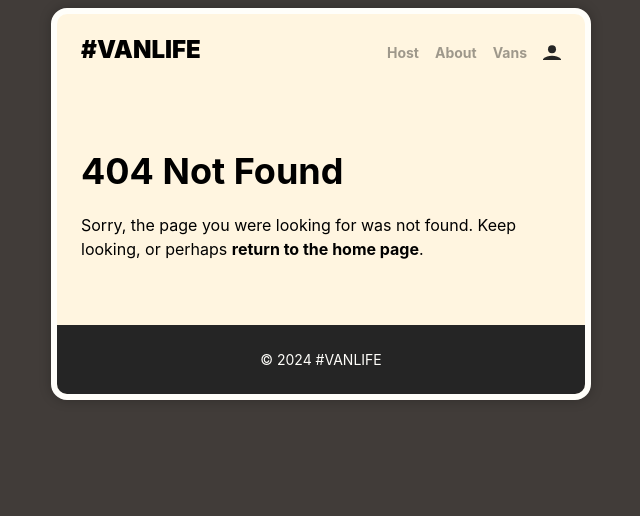
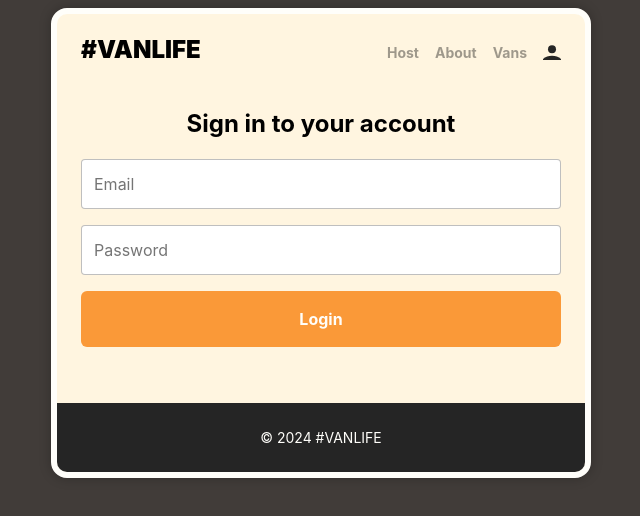
Before and after one commit to joaka91/van-life, a React (Vite) app: page /login in a window 1280 px wide. Before the commit this address had no page. Shown: the top 516 px of the page, without its empty margins (319-959 px from the left). Built offline with nearby package versions, Linux system fonts and the light colour scheme; what miragejs would draw is missing.

Commit message:
Auth layout component and protected routes

```diff
--- /dev/null
+++ b/src/components/AuthRequired.jsx
@@ -0,0 +1,9 @@
+import { Navigate, Outlet } from "react-router"
+
+export default function AuthRequired() {
+  const auth = false
+  if (!auth) {
+    return <Navigate to="/login" state={{ message: "You have to login first" }} />
+  }
+  return <Outlet />
+}
--- a/src/main.jsx
+++ b/src/main.jsx
@@ -4,6 +4,7 @@ import { BrowserRouter, Routes, Route } from 'react-router'
 import makeServer from "./server"
 import Home from "./pages/Home"
 import About from "./pages/About"
+import Login from './pages/Login'
 import NotFound from "./pages/NotFound"
 import Vans from "./pages/vans/Vans"
 import Van from "./pages/vans/Van"
@@ -17,6 +18,7 @@ import HostVanPhotos from "./pages/host/HostVanPhotos"
 import Reviews from "./pages/host/Reviews"
 import Layout from './components/Layout'
 import HostLayout from './components/HostLayout'
+import AuthRequired from './components/AuthRequired'
 
 makeServer()
 
@@ -27,12 +29,14 @@ function App() {
         <Route path="/" element={<Layout />} >
           <Route index element={<Home />} />
           <Route path="about" element={<About />} />
+          <Route path="login" element={<Login />} />
 
           <Route path="vans">
             <Route index element={<Vans />} />
             <Route path=":id" element={<Van />} />
           </Route>
 
+          <Route element={<AuthRequired />}>
             <Route path="host" element={<HostLayout />}>
               <Route index element={<Dashboard />} />
               <Route path="income" element={<Income />} />
@@ -46,6 +50,8 @@ function App() {
               </Route>
               <Route path="reviews" element={<Reviews />} />
             </Route>
+          </Route>
+
           <Route path="*" element={<NotFound />} />
         </Route>
       </Routes>
--- a/src/pages/Login.jsx
+++ b/src/pages/Login.jsx
@@ -1,7 +1,9 @@
 import { useState } from "react";
+import { useLocation } from "react-router";
 
 export default function Login() {
   const [loginFormData, setLoginFormData] = useState({ email: "", password: "" })
+  const location = useLocation()
 
   function login(formData) {
     setLoginFormData({email: formData.get("email"), password: formData.get("password")})
@@ -9,6 +11,7 @@ export default function Login() {
 
   return (
     <div className="padded flow center">
+      {location.state && <p>{location.state.message}</p>}
       <h1>Sign in to your account</h1>
       <div>
         <form action={login} className="login-form">
```
Lines whose indentation alone changed are shown as unchanged.
